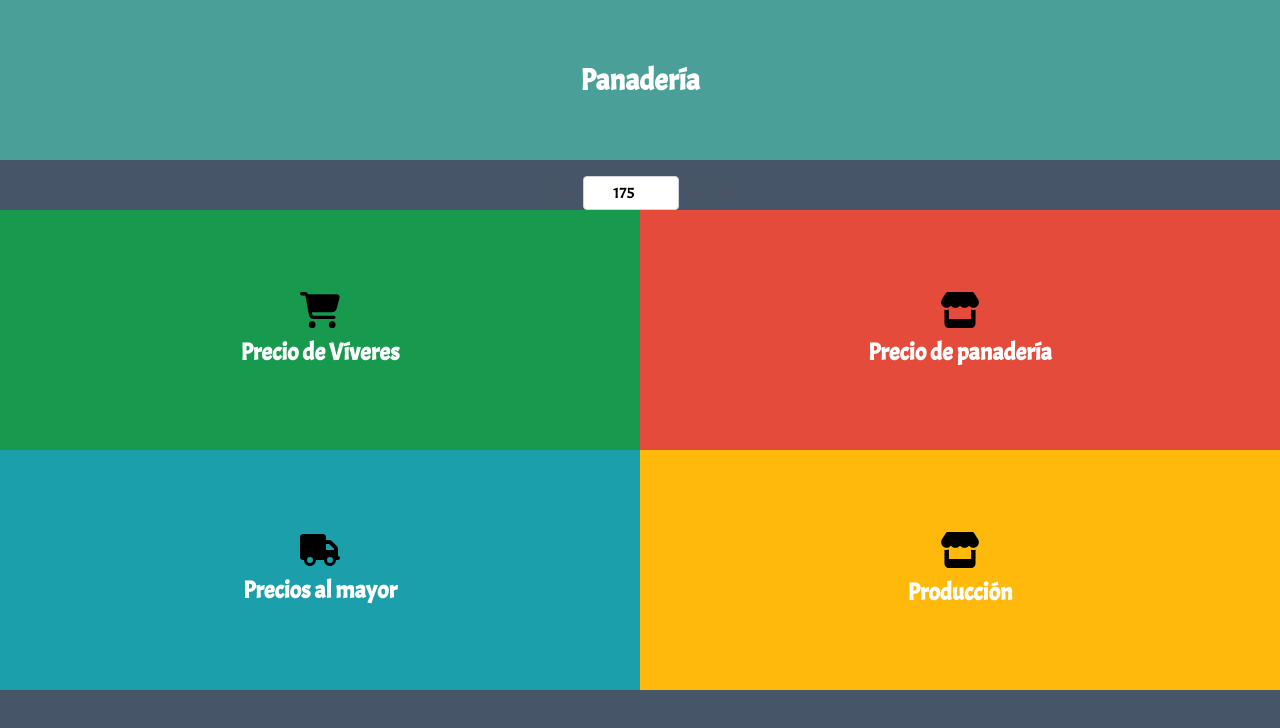
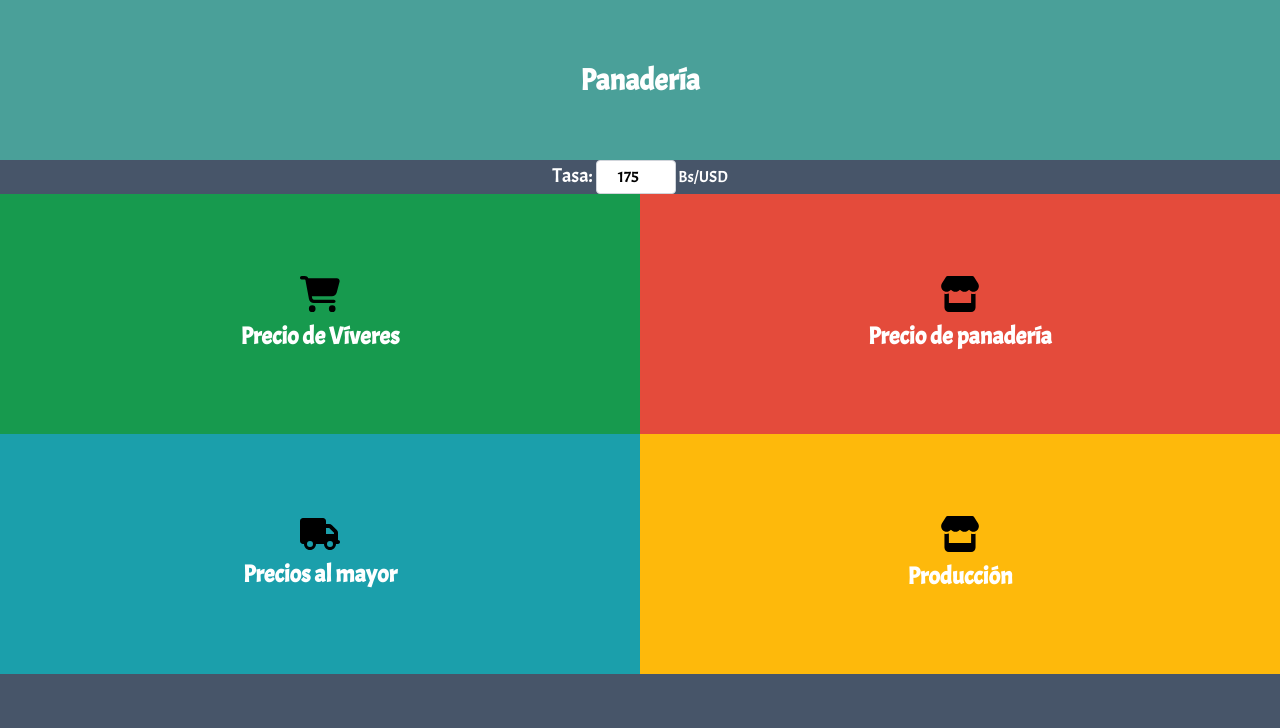
Before and after one commit to eudysj95/panaderia, a React (Vite) app: page / in a window 1280 px wide. Shown: the top 728 px of the page. Built offline with nearby package versions, Linux system fonts and the light colour scheme; no server answers.

Commit message:
style: adjust tasa input styling on home page

```diff
--- a/src/layout/Inicio.jsx
+++ b/src/layout/Inicio.jsx
@@ -12,19 +12,19 @@ export const Inicio = () => {
     <div className="w-screen text-center">
       <h1 className="bg-brand-teal w-screen h-40 leading-[160px] font-bold text-3xl text-white">Panadería</h1>
 
-      <div className="mt-4 flex items-center justify-center gap-2">
-        <span className="text-gray-600 font-medium">Tasa:</span>
+
+        <span className="text-white font-medium text-xl">Tasa: </span>
         <input
           type="number"
           step="1"
           min="1"
           value={exchangeRate}
           onChange={(e) => updateExchangeRate(e.target.value)}
-          className="w-24 text-center border border-gray-300 rounded px-2 py-1"
+          className="w-20 text-center border border-gray-300 rounded px-2 py-1"
           aria-label="Tasa de cambio Bs/USD"
         />
-        <span className="text-gray-600">Bs/USD</span>
-      </div>
+        <span className="text-white">  Bs/USD</span>
+
 
       <div className="w-full my-0 mx-auto grid grid-cols-2 justify-items-center">
         <NavLink to="/viveres" className="text-2xl font-semibold text-white w-full bg-brand-green h-60 my-0 mx-auto p-2 flex flex-col justify-center items-center hover:bg-[#5accc2]"><img className="mb-2 w-10" src={shopping} alt="" />Precio de Víveres</NavLink>
```
